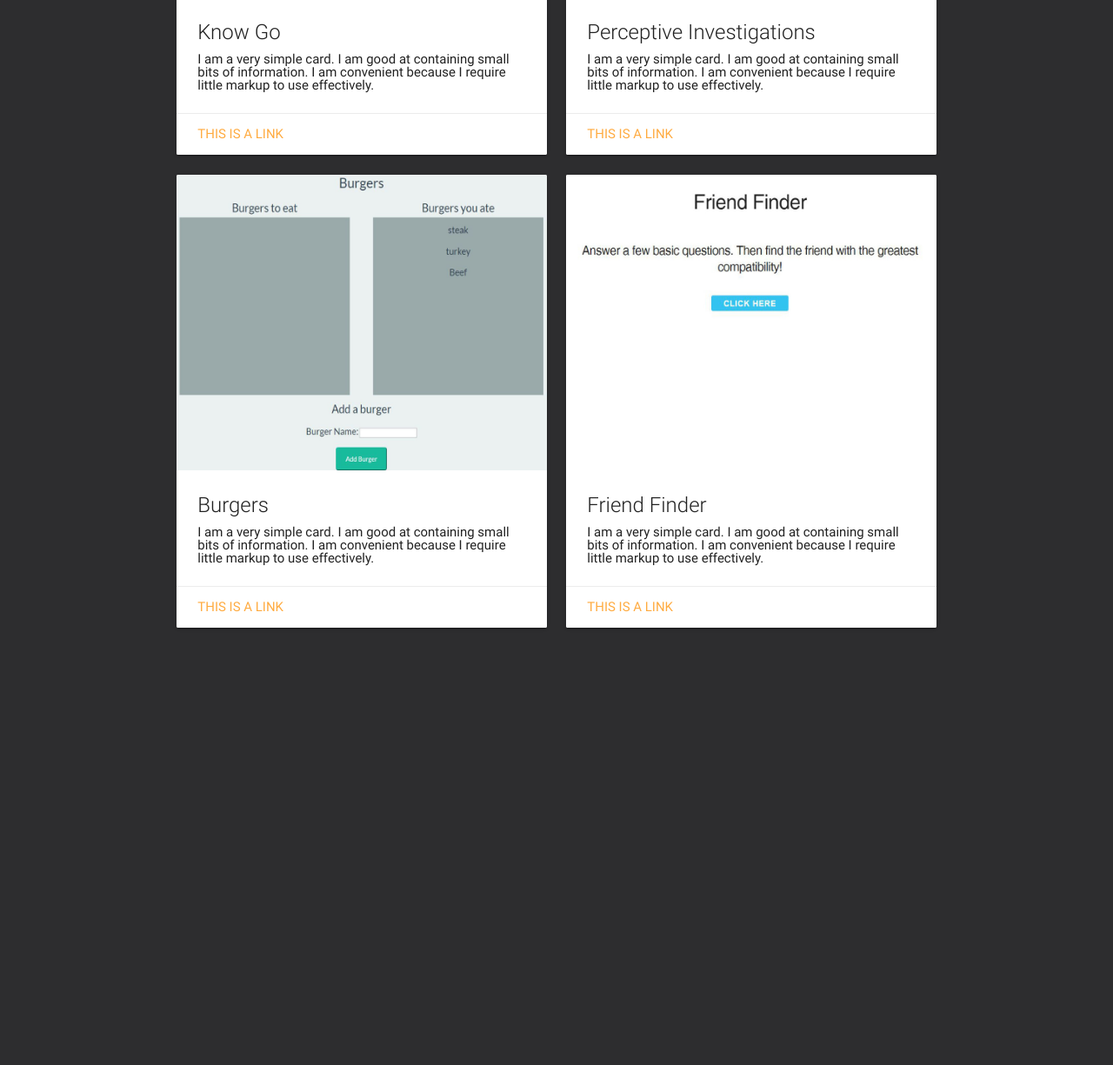
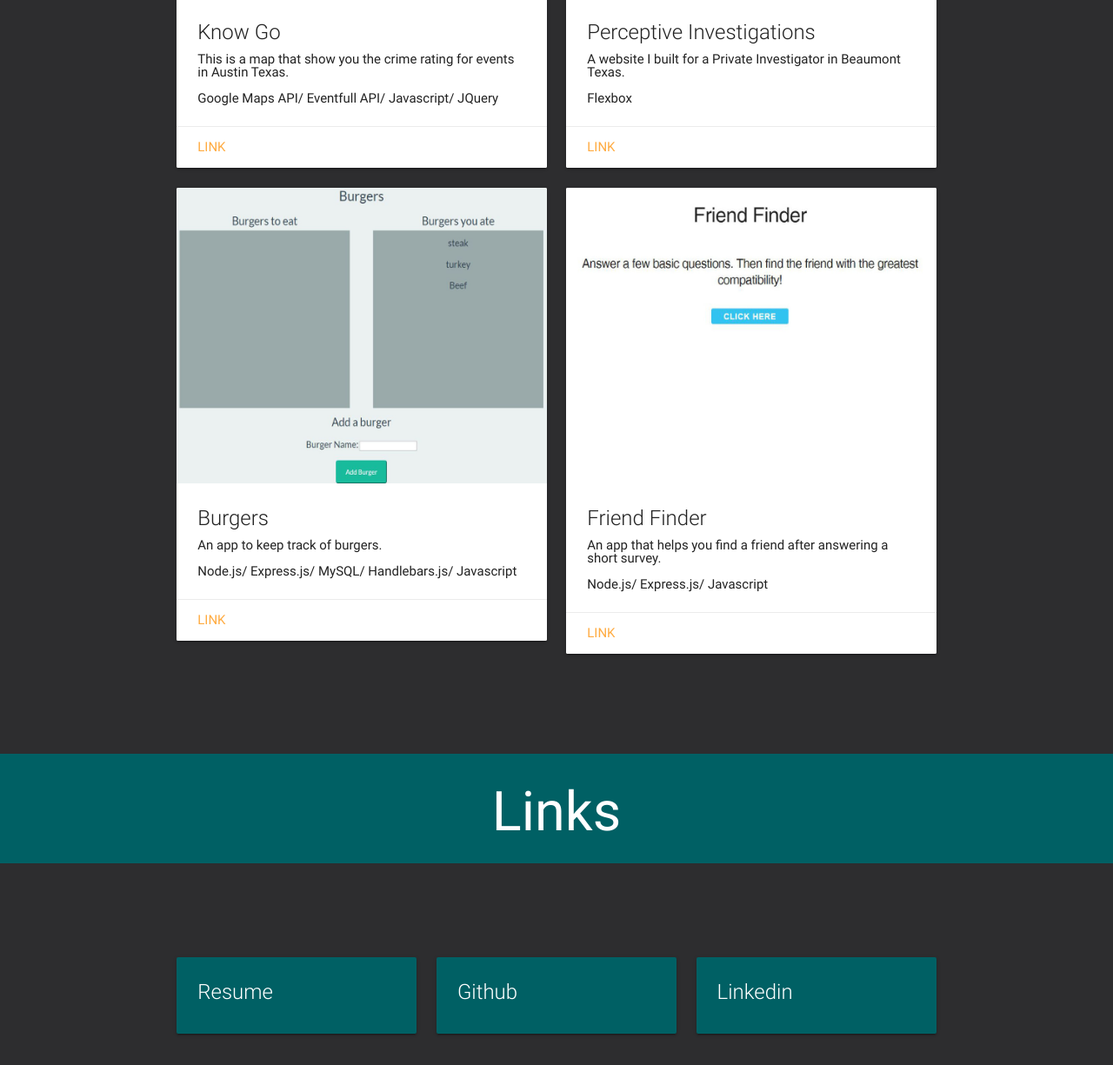
Before and after one commit to Zfsmith/NewPortfolio, a plain HTML site: page index.html in a window 1280 px wide. Shown: the part 1955-3180 px from the top of the page at 87% size. Before the commit the page ends 2792 px from the top, so only its background shows below. Drawn offline with nearby package versions, Linux system fonts and the light colour scheme.

Commit message:
almost done

```diff
--- a/css/styles.css
+++ b/css/styles.css
@@ -12,3 +12,33 @@ body{
 .article-content{
   margin-bottom: 100px;
 }
+@media all and (max-width: 1200px){
+  .main-header{
+    margin-top: 300px;
+    margin-bottom: 300px;
+  }
+}
+@media all and (max-width: 1000px){
+  .main-header{
+    margin-top: 275px;
+    margin-bottom: 750px;
+  }
+}
+@media all and (max-width: 800px){
+  .main-header{
+    margin-top: 250px;
+    margin-bottom: 250px;
+  }
+}
+@media all and (max-width: 600px){
+  .main-header{
+    margin-top: 200px;
+    margin-bottom: 200px;
+  }
+}
+@media all and (max-width: 300px){
+  .main-header{
+    margin-top: 175px;
+    margin-bottom: 175px;
+  }
+}
--- a/index.html
+++ b/index.html
@@ -44,6 +44,7 @@
 	         	</div>
         	</div>
 		</article>
+
 		<article class="row  article-title">
 			<div class="col s12 center-align">
 				<h1 class="white-text">Portfolio</h1>
@@ -57,11 +58,14 @@
            	 		</div>
             		<div class="card-content">
             			<span class="card-title ">Know Go</span>
-              			<p>I am a very simple card. I am good at containing small bits of information.
-             			 I am convenient because I require little markup to use effectively.</p>
+									<p>
+										This is a map that show you the crime rating for events in Austin Texas.
+									</p>
+									<br />
+              			<p>Google Maps API/ Eventfull API/ Javascript/ JQuery</p>
             		</div>
             		<div class="card-action">
-             			<a href="#">This is a link</a>
+             			<a href="https://knowgo.herokuapp.com/" target="_blank">link</a>
             		</div>
           		</div>
         	</div>
@@ -73,11 +77,14 @@
            	 		</div>
             		<div class="card-content">
             			<span class="card-title">Perceptive Investigations</span>
-              			<p>I am a very simple card. I am good at containing small bits of information.
-             			 I am convenient because I require little markup to use effectively.</p>
+              			<p>A website I built for a Private Investigator in Beaumont Texas.</p>
+										<br />
+										<p>
+											Flexbox
+										</p>
             		</div>
             		<div class="card-action">
-             			<a href="#">This is a link</a>
+             			<a href="http://perceptiveinvestigations.com/" target="_blank">link</a>
             		</div>
           		</div>
 
@@ -90,11 +97,14 @@
            	 		</div>
             		<div class="card-content">
             			<span class="card-title">Burgers</span>
-              			<p>I am a very simple card. I am good at containing small bits of information.
-             			 I am convenient because I require little markup to use effectively.</p>
+										<p>
+											An app to keep track of burgers.
+										</p>
+										<br />
+              			<p>Node.js/ Express.js/ MySQL/ Handlebars.js/ Javascript</p>
             		</div>
             		<div class="card-action">
-             			<a href="#">This is a link</a>
+             			<a href="https://serene-ocean-77818.herokuapp.com/" target="_blank">link</a>
             		</div>
           		</div>
 
@@ -107,16 +117,54 @@
            	 		</div>
             		<div class="card-content">
             			<span class="card-title">Friend Finder</span>
-              			<p>I am a very simple card. I am good at containing small bits of information.
-             			 I am convenient because I require little markup to use effectively.</p>
+									<p>
+										An app that helps you find a friend after answering a short survey.
+									</p>
+									<br />
+              			<p>Node.js/ Express.js/ Javascript</p>
             		</div>
             		<div class="card-action">
-             			<a href="#">This is a link</a>
+             			<a href="https://boiling-chamber-58096.herokuapp.com/" target="_blank">link</a>
             		</div>
           		</div>
 
         	</div>
 		</article>
+		<article class="row  article-title">
+			<div class="col s12 center-align">
+				<h1 class="white-text">Links</h1>
+			</div>
+		</article>
+
+		<article class="container row article-content">
+				<div class="col s12 m4">
+					<a href="files/ZacharySmithResume.pdf" target="_blank">
+						<div class="card cyan darken-4">
+								<div class="card-content white-text">
+									<span class="card-title">Resume</span>
+								</div>
+						</div>
+					</a>
+				</div>
+				<div class="col s12 m4">
+					<a href="https://github.com/Zfsmith" target="_blank">
+						<div class="card cyan darken-4">
+								<div class="card-content white-text">
+									<span class="card-title">Github</span>
+								</div>
+						</div>
+					</a>
+				</div><div class="col s12 m4">
+					<a href="https://www.linkedin.com/in/zfsmith/" target="_blank">
+						<div class="card cyan darken-4">
+								<div class="card-content white-text">
+									<span class="card-title">Linkedin</span>
+								</div>
+						</div>
+					</a>
+				</div>
+		</article>
+
 	</section>
 
 	<script type="text/javascript" src="https://code.jquery.com/jquery-3.2.1.min.js"></script>
```
Also changed, not shown: 1 other file.
